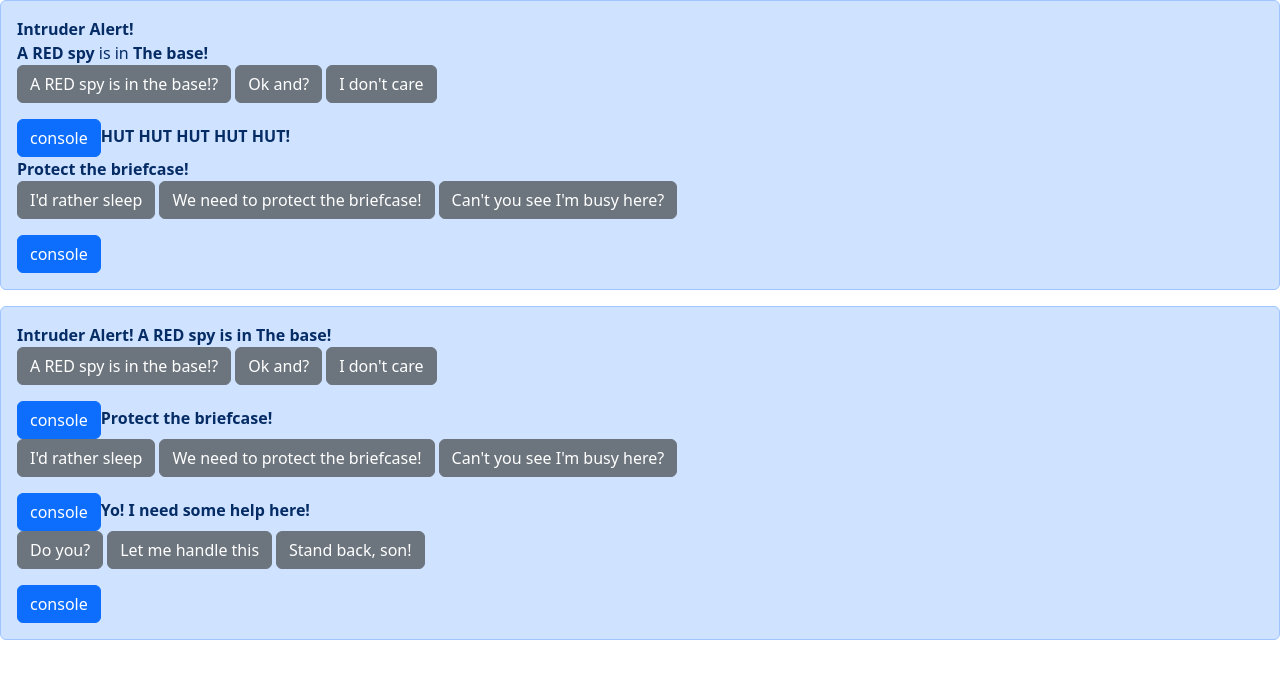
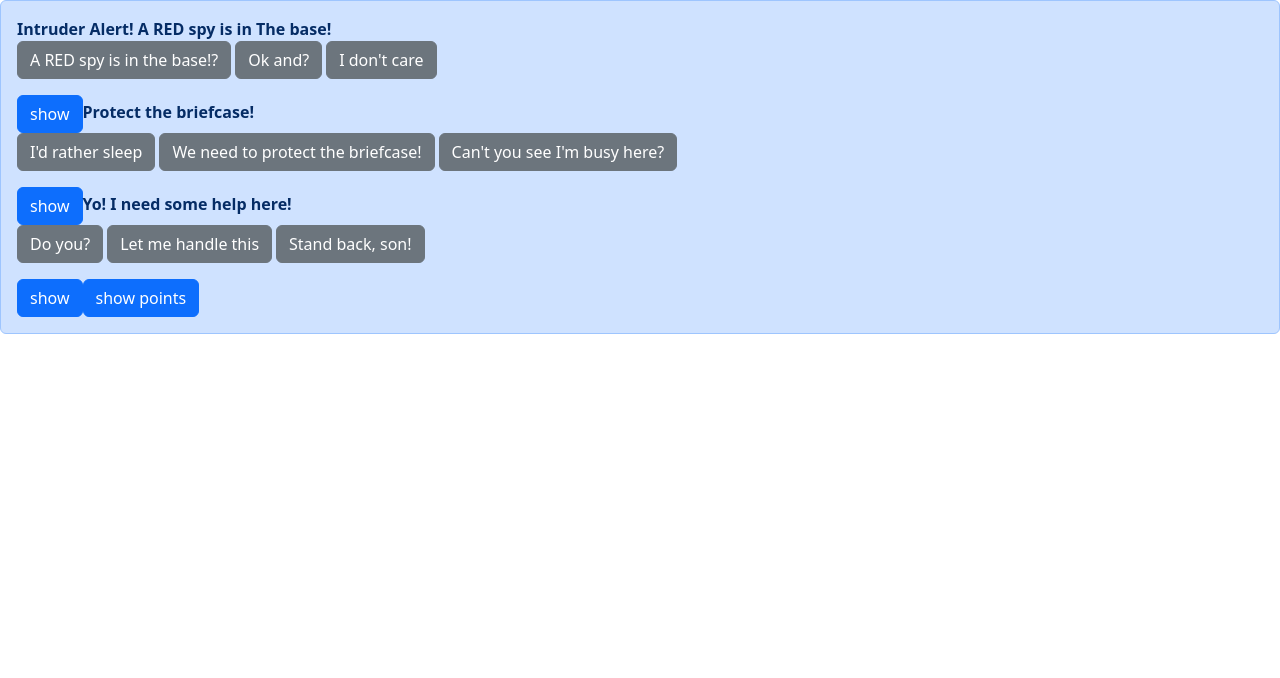
Before and after one commit to Fujito-sketch/first-react-project, a React (Vite) app: page / in a window 1280 px wide. Shown: the top 678 px of the page. Built offline with nearby package versions, Linux system fonts and the light colour scheme.

Commit message:
added some crap value tracking features

```diff
--- a/src/App.tsx
+++ b/src/App.tsx
@@ -80,29 +80,8 @@ function App(){
   let correctAnswerMaster = [correctAnswer, correctAnswer2, correctAnswer3];
 
   let alertText = "Intruder Alert!";
+
   return <>
-
-    <Alert>
-      <b>Intruder Alert!</b><br />
-      <b>A RED spy</b> is in <b>The base!</b><br />
-      <Button
-       answerList={answerList}
-       btnType={btnTypes}
-       miscClass={miscClasses}
-       correctAnswer={correctAnswer}
-       points={points}
-       setPoints={setPoints}></Button>
-      <b>HUT HUT HUT HUT HUT!</b><br />
-      <b>Protect the briefcase!</b><br />
-      <Button
-      answerList={answerList2}
-      btnType={btnTypes}
-      miscClass={miscClasses}
-      correctAnswer={correctAnswer2}
-      points={points}
-      setPoints={setPoints}></Button>
-    </Alert>
-
     <Alert>
       <Quizes
         btnTypes={btnTypes}
@@ -113,7 +92,6 @@ function App(){
         points={points}
         setPoints={setPoints}></Quizes>
     </Alert>
-
         </>
 }
 
--- a/src/component/Quizes.tsx
+++ b/src/component/Quizes.tsx
@@ -12,6 +12,7 @@ interface Props {
 }
 
 function Quizes({questionMaster, answerListMaster, btnTypes, miscClasses, correctAnswerMaster, points, setPoints} : Props){
+
     const Quiz = () => {
         let quizList = [];
         for(let i = 0; i < questionMaster.length && answerListMaster.length && correctAnswerMaster.length; i++){
@@ -21,13 +22,15 @@ function Quizes({questionMaster, answerListMaster, btnTypes, miscClasses, correc
             quizList.push(<><b key={i + 10}>{questions}</b> <br />
             <Button key={i} btnType={btnTypes} miscClass={miscClasses}
             correctAnswer={correctAnswers} answerList={answers} points={points} setPoints={setPoints}></Button></>)
+        }
+    return quizList;
     }
-    return quizList;
-}
+    const showPoints = () => {console.log(points)}
 
     return (
         <>
             {Quiz()}
+            <button className="btn btn-primary" onClick={showPoints}>show points</button>
         </>
     )
 }
--- a/src/component/button.tsx
+++ b/src/component/button.tsx
@@ -11,24 +11,29 @@ interface Props {
 }
 
 
+let answerPocket : Array<string> = []
+
 function Button({answerList, btnType, miscClass, correctAnswer, points, setPoints}: Props){
     let btnClasses = btnType + " " + miscClass
+    const [pointBucket, setPointBucket] = useState(1)
     const [selectedAnswer, setSelectedAnswer] = useState("");
-    const answerCheck = (answer : string) => {answer === "" ? setPoints(0) : answer === correctAnswer ? setPoints(points + 1) : answer !== correctAnswer ? setPoints(points - 1) : 0};
+    const answerCheck = (answer : string) => {if(answer === ""){setPoints(0)}else if(answer === correctAnswer){setPoints(points + pointBucket); setPointBucket(0)}else if(answer !== correctAnswer){setPoints(points - pointBucket); setPointBucket(1)}};
+    const pushThings = (answer : string) => {if(answerPocket.length >= 9){answerPocket.splice(0, 1); answerPocket.push(answer)}else{answerPocket.push(answer)}}
+    const checkDoubleAnswer = (answer : string) => answerPocket.length === 0 ? "Nothing Detected" : answerPocket.filter((thing) => thing == answer).length >= 2 ? setPoints(points * 1) : answerPocket[1] !== answerPocket[0] ? "No Double Answer Detected" : "";
+    const conLog = () => console.log(points + " " + selectedAnswer + "|" + correctAnswer + "|" + answerPocket + "|" + pointBucket);
 
     const answers = answerList.map((item: any) => <button
     key={item}
     className={btnClasses}
-    onClick={() => {setSelectedAnswer(item); answerCheck(item);}}
+    onClick={() => {setSelectedAnswer(item); answerCheck(item); pushThings(item); checkDoubleAnswer(item)}}
     >{item}</button>)
     const answerResponse = () => selectedAnswer === "" ? <p></p> :  selectedAnswer === correctAnswer ? <p className='text-success'>True!</p> : <p className='text-danger'>False!</p>;
-    const conLog = () => console.log(points + " " + selectedAnswer + "|" + correctAnswer);
 
     return (
         <>
             {answers}
             {answerResponse()}
-            <button className='btn btn-primary' onClick={conLog}>console</button>
+            <button className='btn btn-primary' onClick={conLog}>show</button>
         </>
     )
 }
```
